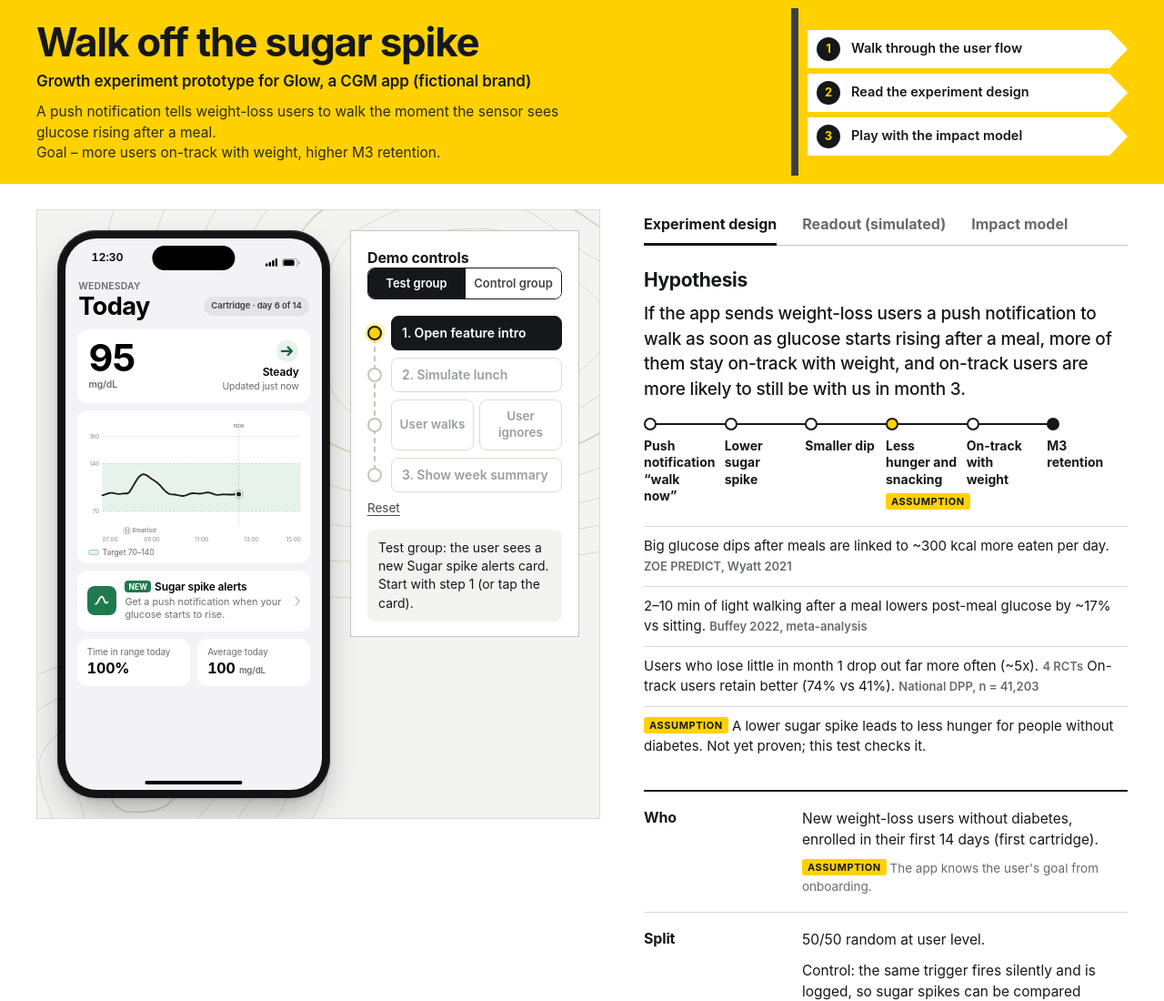
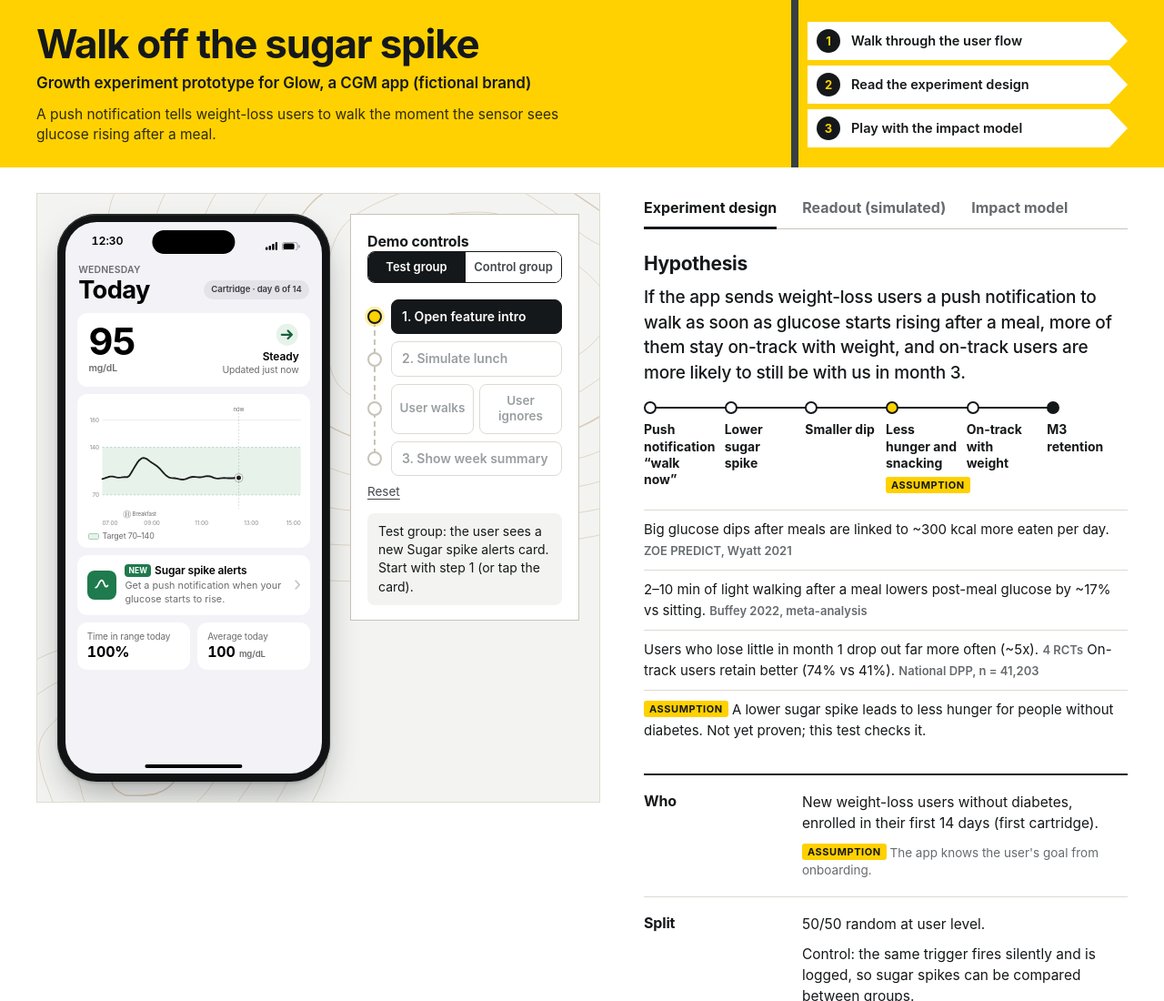
Before and after one commit to denbl/sugar-spike-experiment, a plain HTML site: page index.html in a window 1280 px wide. Shown: the top 1100 px of the page at 91% size. Drawn offline with Linux system fonts and the light colour scheme.

Commit message:
Remove goal line from header
Co-Authored-By: Claude Opus 5.5 <noreply@anthropic.com>

```diff
--- a/index.html
+++ b/index.html
@@ -428,7 +428,7 @@
     <div>
       <h1>Walk off the sugar spike</h1>
       <p class="dek">Growth experiment prototype for Glow, a CGM app (fictional brand)</p>
-      <p class="sub">A push notification tells weight-loss users to walk the moment the sensor sees glucose rising after a meal.<br>Goal – more users on-track with weight, higher M3 retention.</p>
+      <p class="sub">A push notification tells weight-loss users to walk the moment the sensor sees glucose rising after a meal.</p>
     </div>
     <nav class="posts" aria-label="How to use this page">
       <a class="post" href="#flow" data-go="flow"><b>1</b><span>Walk through the user flow</span></a>
```
